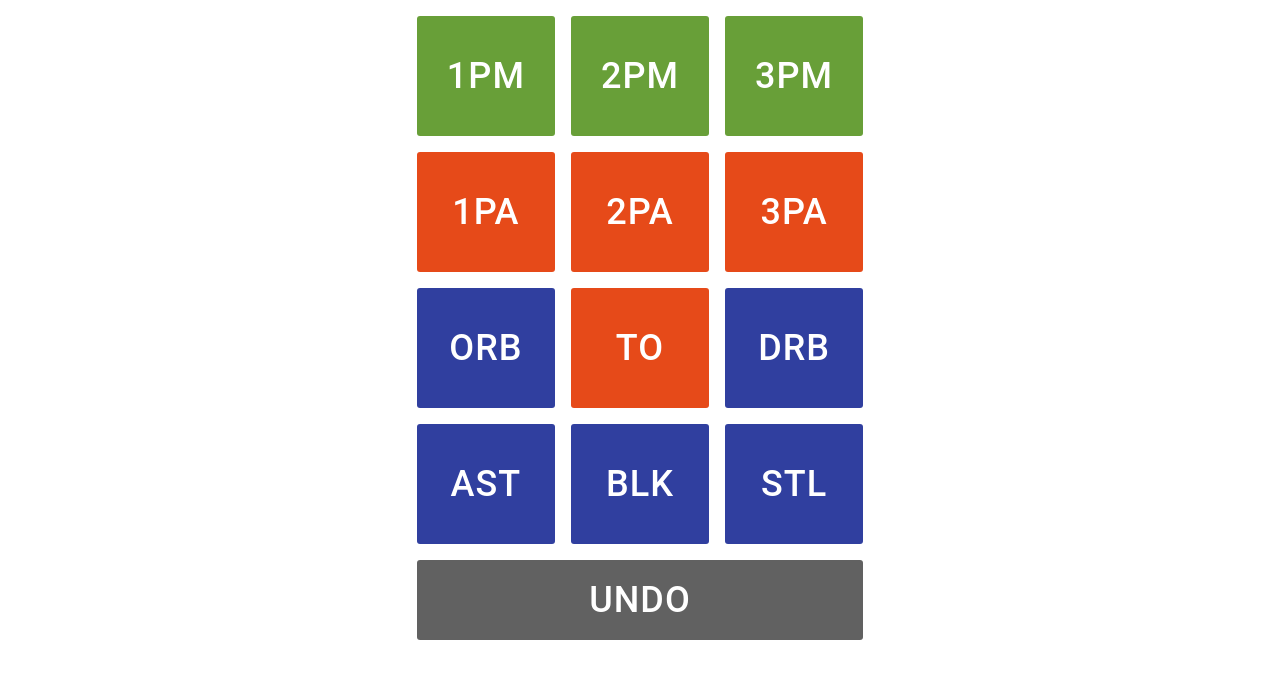
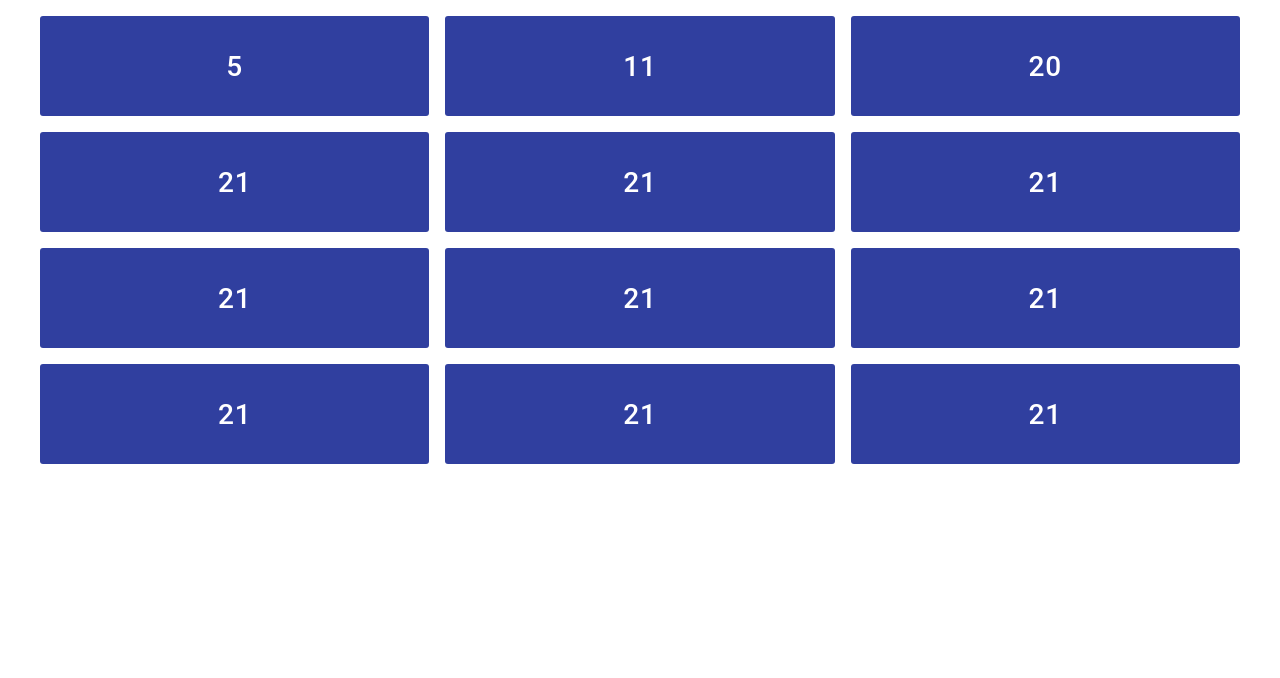
Before and after one commit to timvar/oneteam-basketball-stats, a React (Create React App) app in the folder front-oneteam-basketball-stats/: page / in a window 1280 px wide. Shown: the top 678 px of the page. Built offline with nearby package versions, Linux system fonts and the light colour scheme.

Commit message:
playerbuttons

```diff
--- a/front-oneteam-basketball-stats/src/App.tsx
+++ b/front-oneteam-basketball-stats/src/App.tsx
@@ -1,12 +1,18 @@
-import React from 'react';
-import { Grid } from '@material-ui/core';
+import React, { useState } from 'react';
+import { Container } from '@material-ui/core';
 import EventButtons from './EventButtons';
+import PlayerButtons from './PlayerButtons';
 
 const App: React.FC = () => {
+  const [showPlayerButtons, SetShowPlayerButtons] = useState(true);
   return (
-    <Grid container direction="column" justify="center" alignItems="center">
-      <EventButtons />
-    </Grid>
+    <Container>
+      {showPlayerButtons ? (
+        <PlayerButtons showPlayerButtons={SetShowPlayerButtons} />
+      ) : (
+        <EventButtons showPlayerButtons={SetShowPlayerButtons} />
+      )}
+    </Container>
   );
 };
 
--- a/front-oneteam-basketball-stats/src/EventButtons/index.tsx
+++ b/front-oneteam-basketball-stats/src/EventButtons/index.tsx
@@ -1,14 +1,17 @@
 import React from 'react';
-import { Box, Container } from '@material-ui/core';
-import GreenButton from './GreenButton';
-import OrangeButton from './OrangeButton';
-import BlueButton from './BlueButton';
-import GreyButton from './GreyButton';
+import { Box, Grid } from '@material-ui/core';
+import GreenButton from '../components/buttons/GreenButton';
+import OrangeButton from '../components/buttons/OrangeButton';
+import BlueButton from '../components/buttons/BlueButton';
+import GreyButton from '../components/buttons/GreyButton';
 
-const ButtonRow: React.FC = () => {
+interface Props {
+  showPlayerButtons: (value: boolean) => void;
+}
+
+const EventButtons: React.FC<Props> = ({ showPlayerButtons }) => {
   return (
-    <div>
-      <Container>
+    <Grid container direction="column" justify="center" alignItems="center">
       <Box
         display="flex"
         bgcolor="white"
@@ -38,9 +41,9 @@ const ButtonRow: React.FC = () => {
         height="100%"
         marginTop={0}
       >
-          <BlueButton item="ORB" />
+        <BlueButton item="ORB" showPlayerButtons={showPlayerButtons} />
         <OrangeButton item="TO" />
-          <BlueButton item="DRB" />
+        <OrangeButton item="DRB" />
       </Box>
       <Box
         display="flex"
@@ -49,16 +52,15 @@ const ButtonRow: React.FC = () => {
         height="100%"
         marginTop={0}
       >
-          <BlueButton item="AST" />
-          <BlueButton item="BLK" />
-          <BlueButton item="STL" />
+        <OrangeButton item="AST" />
+        <OrangeButton item="BLK" />
+        <OrangeButton item="STL" />
       </Box>
       <Box display="flex" bgcolor="white" width="100%" marginTop={0}>
         <GreyButton item="UNDO" />
       </Box>
-      </Container>
-    </div>
+    </Grid>
   );
 };
 
-export default ButtonRow;
+export default EventButtons;
--- /dev/null
+++ b/front-oneteam-basketball-stats/src/PlayerButtons/index.tsx
@@ -0,0 +1,76 @@
+import React from 'react';
+import { Box, Grid } from '@material-ui/core';
+import PlayerButton from '../components/buttons/PlayerButton';
+import { players } from '../data/players';
+
+interface Props {
+  showPlayerButtons: (value: boolean) => void;
+}
+
+const PlayerButtons: React.FC<Props> = ({ showPlayerButtons }) => {
+  return (
+    <Grid container direction="column" justify="center" alignItems="center">
+      <Box
+        display="flex"
+        bgcolor="white"
+        width="100%"
+        height="100%"
+        marginTop={0}
+      >
+        {players[0] ? (
+          <PlayerButton
+            playerNumber={players[0].playerNumber}
+            showPlayerButtons={showPlayerButtons}
+          />
+        ) : null}
+        {players[1] ? (
+          <PlayerButton
+            playerNumber={players[1].playerNumber}
+            showPlayerButtons={showPlayerButtons}
+          />
+        ) : null}
+        {players[2] ? (
+          <PlayerButton
+            playerNumber={players[2].playerNumber}
+            showPlayerButtons={showPlayerButtons}
+          />
+        ) : null}
+      </Box>
+      <Box
+        display="flex"
+        bgcolor="white"
+        width="100%"
+        height="100%"
+        marginTop={0}
+      >
+        <PlayerButton playerNumber="21" showPlayerButtons={showPlayerButtons} />
+        <PlayerButton playerNumber="21" showPlayerButtons={showPlayerButtons} />
+        <PlayerButton playerNumber="21" showPlayerButtons={showPlayerButtons} />
+      </Box>
+      <Box
+        display="flex"
+        bgcolor="white"
+        width="100%"
+        height="100%"
+        marginTop={0}
+      >
+        <PlayerButton playerNumber="21" showPlayerButtons={showPlayerButtons} />
+        <PlayerButton playerNumber="21" showPlayerButtons={showPlayerButtons} />
+        <PlayerButton playerNumber="21" showPlayerButtons={showPlayerButtons} />
+      </Box>
+      <Box
+        display="flex"
+        bgcolor="white"
+        width="100%"
+        height="100%"
+        marginTop={0}
+      >
+        <PlayerButton playerNumber="21" showPlayerButtons={showPlayerButtons} />
+        <PlayerButton playerNumber="21" showPlayerButtons={showPlayerButtons} />
+        <PlayerButton playerNumber="21" showPlayerButtons={showPlayerButtons} />
+      </Box>
+    </Grid>
+  );
+};
+
+export default PlayerButtons;
--- a/front-oneteam-basketball-stats/src/EventButtons/GreyButton.tsx
+++ b/front-oneteam-basketball-stats/src/components/buttons/BlueButton.tsx
@@ -1,29 +1,31 @@
 import React from 'react';
 import { makeStyles } from '@material-ui/core/styles';
 import Button from '@material-ui/core/Button';
-import { undoColor } from '../styles/colors';
+import { otherColor } from '../../styles/colors';
 
 const useStyles = makeStyles({
   root: {
-    background: undoColor,
+    background: otherColor,
     border: 0,
     borderRadius: 3,
     color: 'white',
-    height: 80,
+    height: 100,
     width: '100%',
     padding: '0 30px',
     margin: '8px',
-    fontSize: 36,
+    fontSize: 28,
   },
 });
 
 interface Props {
   item: string;
+  showPlayerButtons: (value: boolean) => void;
 }
 
-const GreyButton: React.FC<Props> = ({ item }) => {
+const BlueButton: React.FC<Props> = ({ item, showPlayerButtons }) => {
   const classes = useStyles();
   const handleClick = () => {
+    showPlayerButtons(true);
     console.log('click');
   };
   return (
@@ -33,4 +35,4 @@ const GreyButton: React.FC<Props> = ({ item }) => {
   );
 };
 
-export default GreyButton;
+export default BlueButton;
--- /dev/null
+++ b/front-oneteam-basketball-stats/src/components/buttons/GreenButton.tsx
@@ -0,0 +1,36 @@
+import React from 'react';
+import { makeStyles } from '@material-ui/core/styles';
+import Button from '@material-ui/core/Button';
+import { successColor } from '../../styles/colors';
+
+const useStyles = makeStyles({
+  root: {
+    background: successColor,
+    border: 0,
+    borderRadius: 3,
+    color: 'white',
+    height: 100,
+    width: '100%',
+    padding: '0 30px',
+    margin: '8px',
+    fontSize: 28,
+  },
+});
+
+interface Props {
+  item: string;
+}
+
+const GreenButton: React.FC<Props> = ({ item }) => {
+  const classes = useStyles();
+  const handleClick = () => {
+    console.log('click');
+  };
+  return (
+    <Button onClick={handleClick} className={classes.root}>
+      {item}
+    </Button>
+  );
+};
+
+export default GreenButton;
--- a/front-oneteam-basketball-stats/src/EventButtons/BlueButton.tsx
+++ b/front-oneteam-basketball-stats/src/components/buttons/GreyButton.tsx
@@ -1,19 +1,19 @@
 import React from 'react';
 import { makeStyles } from '@material-ui/core/styles';
 import Button from '@material-ui/core/Button';
-import { otherColor } from '../styles/colors';
+import { undoColor } from '../../styles/colors';
 
 const useStyles = makeStyles({
   root: {
-    background: otherColor,
+    background: undoColor,
     border: 0,
     borderRadius: 3,
     color: 'white',
-    height: 120,
+    height: 80,
     width: '100%',
     padding: '0 30px',
     margin: '8px',
-    fontSize: 36,
+    fontSize: 28,
   },
 });
 
@@ -21,7 +21,7 @@ interface Props {
   item: string;
 }
 
-const BlueButton: React.FC<Props> = ({ item }) => {
+const GreyButton: React.FC<Props> = ({ item }) => {
   const classes = useStyles();
   const handleClick = () => {
     console.log('click');
@@ -33,4 +33,4 @@ const BlueButton: React.FC<Props> = ({ item }) => {
   );
 };
 
-export default BlueButton;
+export default GreyButton;
--- a/front-oneteam-basketball-stats/src/EventButtons/GreenButton.tsx
+++ b/front-oneteam-basketball-stats/src/components/buttons/OrangeButton.tsx
@@ -1,19 +1,19 @@
 import React from 'react';
 import { makeStyles } from '@material-ui/core/styles';
 import Button from '@material-ui/core/Button';
-import { successColor } from '../styles/colors';
+import { failColor } from '../../styles/colors';
 
 const useStyles = makeStyles({
   root: {
-    background: successColor,
+    background: failColor,
     border: 0,
     borderRadius: 3,
     color: 'white',
-    height: 120,
+    height: 100,
     width: '100%',
     padding: '0 30px',
     margin: '8px',
-    fontSize: 36,
+    fontSize: 28,
   },
 });
 
@@ -21,7 +21,7 @@ interface Props {
   item: string;
 }
 
-const GreenButton: React.FC<Props> = ({ item }) => {
+const OrangeButton: React.FC<Props> = ({ item }) => {
   const classes = useStyles();
   const handleClick = () => {
     console.log('click');
@@ -33,4 +33,4 @@ const GreenButton: React.FC<Props> = ({ item }) => {
   );
 };
 
-export default GreenButton;
+export default OrangeButton;
--- a/front-oneteam-basketball-stats/src/EventButtons/OrangeButton.tsx
+++ b/front-oneteam-basketball-stats/src/components/buttons/PlayerButton.tsx
@@ -1,36 +1,38 @@
 import React from 'react';
 import { makeStyles } from '@material-ui/core/styles';
 import Button from '@material-ui/core/Button';
-import { failColor } from '../styles/colors';
+import { otherColor } from '../../styles/colors';
 
 const useStyles = makeStyles({
   root: {
-    background: failColor,
+    background: otherColor,
     border: 0,
     borderRadius: 3,
     color: 'white',
-    height: 120,
+    height: 100,
     width: '100%',
     padding: '0 30px',
     margin: '8px',
-    fontSize: 36,
+    fontSize: 28,
   },
 });
 
 interface Props {
-  item: string;
+  playerNumber: string;
+  showPlayerButtons: (value: boolean) => void;
 }
 
-const OrangeButton: React.FC<Props> = ({ item }) => {
+const BlueButton: React.FC<Props> = ({ playerNumber, showPlayerButtons }) => {
   const classes = useStyles();
   const handleClick = () => {
-    console.log('click');
+    showPlayerButtons(false);
+    console.log('player: ', playerNumber);
   };
   return (
     <Button onClick={handleClick} className={classes.root}>
-      {item}
+      {playerNumber}
     </Button>
   );
 };
 
-export default OrangeButton;
+export default BlueButton;
--- /dev/null
+++ b/front-oneteam-basketball-stats/src/data/players.ts
@@ -0,0 +1,44 @@
+import { Player } from '../types';
+
+export const players: Player[] = [
+  {
+    id: 1,
+    playerNumber: '5',
+  },
+  {
+    id: 2,
+    playerNumber: '11',
+  },
+  {
+    id: 3,
+    playerNumber: '20',
+  },
+  {
+    id: 4,
+    playerNumber: '21',
+  },
+  {
+    id: 5,
+    playerNumber: '23',
+  },
+  {
+    id: 6,
+    playerNumber: '24',
+  },
+  {
+    id: 7,
+    playerNumber: '30',
+  },
+  {
+    id: 8,
+    playerNumber: '34',
+  },
+  {
+    id: 9,
+    playerNumber: '41',
+  },
+  {
+    id: 10,
+    playerNumber: '44',
+  },
+];
--- /dev/null
+++ b/front-oneteam-basketball-stats/src/types.ts
@@ -0,0 +1,4 @@
+export interface Player {
+  id: number;
+  playerNumber: string;
+}
```
Also changed, not shown: front-oneteam-basketball-stats/package.json (+6 -1 lines), 1 other file (tests, documents, lock files or other folders). Lines whose indentation alone changed are shown as unchanged.
